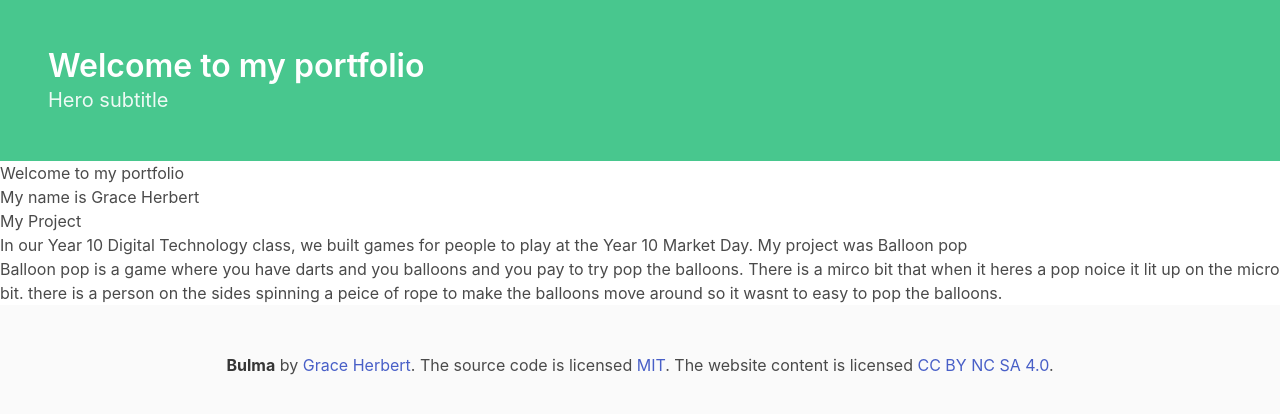
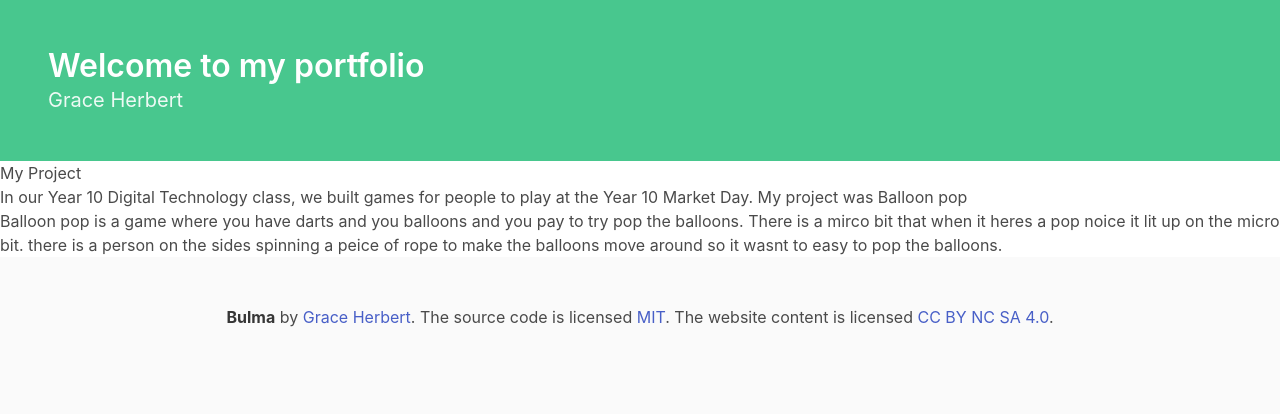
Before and after one commit to craighead-diocesan-school/portfolio-GraceHerbert, a plain HTML site: page index.html in a window 1280 px wide. Drawn offline with nearby package versions, Linux system fonts and the light colour scheme.

Commit message:
Update index.html

```diff
--- a/index.html
+++ b/index.html
@@ -4,19 +4,17 @@
 
 <body>
   <header>
-    <section class="hero is-success">
+    <Header class="hero is-success">
       <div class="hero-body">
         <h1 class="title">
           Welcome to my portfolio
         </h1>
         <h2 class="subtitle">
-          Hero subtitle
+          Grace Herbert
         </h2>
       </div>
-    </section>
-    <h1>Welcome to my portfolio</h1>
-    <h2>My name is Grace Herbert</h2>
-  </header>
+    </Header>
+
 
   <main>
     <h2>My Project</h2>
```
